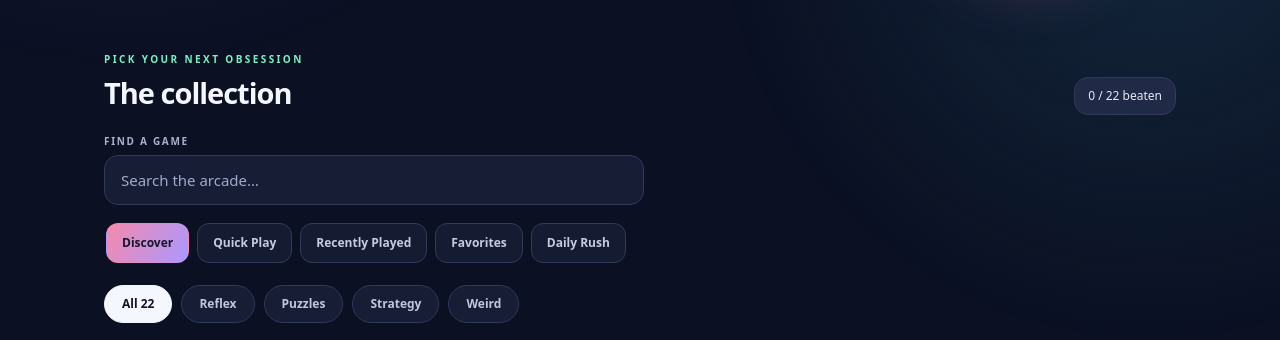
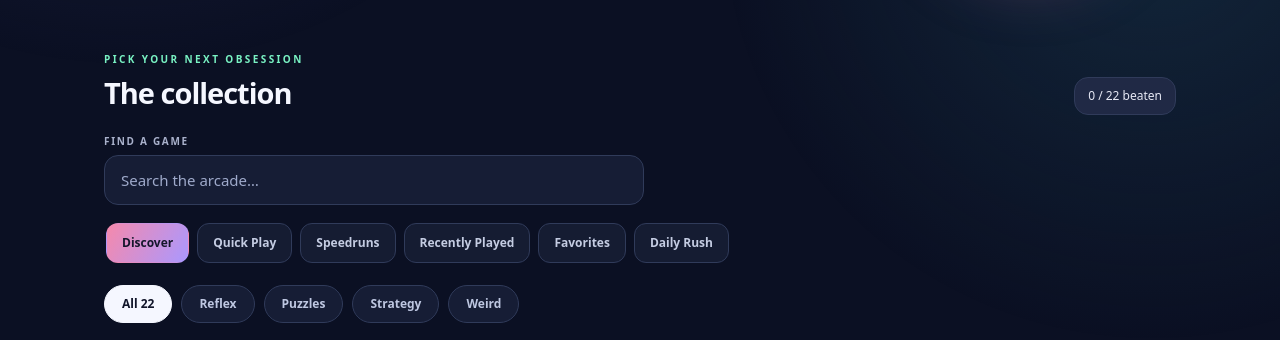
Before and after one commit to aksharghatole/pocket-oddities, a website: page index.html in a window 1280 px wide. Shown: the part 451-791 px from the top of the page. Drawn offline with Linux system fonts and the light colour scheme.

Commit message:
Add local speedrun personal records

```diff
--- a/index.html
+++ b/index.html
@@ -28,7 +28,7 @@
         </div>
         <div class="section-heading"><div><span class="eyebrow">PICK YOUR NEXT OBSESSION</span><h2>The collection</h2></div><div class="completion" id="completion">0 / 20 beaten</div></div>
         <label class="search-label" for="game-search">FIND A GAME</label><input id="game-search" class="game-search" type="search" placeholder="Search the arcade…" autocomplete="off" aria-label="Search games">
-        <nav class="collection-tabs" id="collection-tabs" role="tablist" aria-label="Arcade collections"><button class="collection-tab active" type="button" role="tab" aria-selected="true" data-view="discover">Discover</button><button class="collection-tab" type="button" role="tab" aria-selected="false" data-view="quick">Quick Play</button><button class="collection-tab" type="button" role="tab" aria-selected="false" data-view="recent">Recently Played</button><button class="collection-tab" type="button" role="tab" aria-selected="false" data-view="favorites">Favorites</button><button class="collection-tab" type="button" role="tab" aria-selected="false" data-view="daily">Daily Rush</button></nav>
+        <nav class="collection-tabs" id="collection-tabs" role="tablist" aria-label="Arcade collections"><button class="collection-tab active" type="button" role="tab" aria-selected="true" data-view="discover">Discover</button><button class="collection-tab" type="button" role="tab" aria-selected="false" data-view="quick">Quick Play</button><button class="collection-tab" type="button" role="tab" aria-selected="false" data-view="speedrun">Speedruns</button><button class="collection-tab" type="button" role="tab" aria-selected="false" data-view="recent">Recently Played</button><button class="collection-tab" type="button" role="tab" aria-selected="false" data-view="favorites">Favorites</button><button class="collection-tab" type="button" role="tab" aria-selected="false" data-view="daily">Daily Rush</button></nav>
         <div class="filter-row" id="filter-row" role="group" aria-label="Filter games"><button class="filter active" data-filter="all" id="all-filter">All 20</button><button class="filter" data-filter="reflex">Reflex</button><button class="filter" data-filter="puzzle">Puzzles</button><button class="filter" data-filter="strategy">Strategy</button><button class="filter" data-filter="weird">Weird</button></div>
         <div id="game-grid" class="game-grid"></div>
         <footer>Made for small screens, short breaks, and curious fingers. ♡ <a href="https://github.com/aksharghatole/pocket-oddities/issues/new/choose" target="_blank" rel="noopener noreferrer">Suggest a game or report a bug</a></footer>
```
